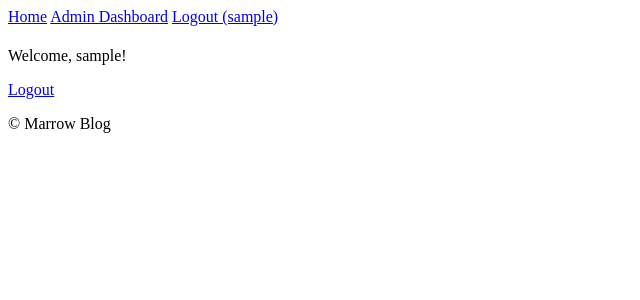
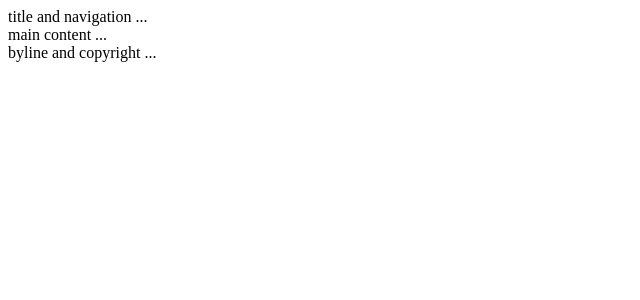
Before and after one commit to marrowb/marrow_blog, a Flask app: template marrow_blog/templates/admin/dashboard.html in a window 1280 px wide. Shown: the top 300 px of the page, without its empty margins (0-640 px from the left). Run offline with Flask 3, Linux system fonts and the light colour scheme; the template is opened without the code that fills it, so the values that code supplies are empty; the visitor is signed in with stand-in values (Sample User, id 1).

Commit message:
fix: rename index.html to base.html

```diff
--- a/marrow_blog/templates/layouts/base.html
+++ b/marrow_blog/templates/layouts/base.html
@@ -1,27 +1,27 @@
-<!doctype html>
-<html>
+<!DOCTYPE html>
+<html lang="en">
     <head>
-    <title>{% block title %}{% if title %}{{ title }} - {% endif %}Marrow Blog{% endblock %}</title>
-    {# Link to your CSS file if you have one #}
-    {# <link rel="stylesheet" href="{{ url_for('static', filename='css/style.css') }}"> #}
+        <title>
+            {% block title %}{% endblock %}
+        </title>
+        <meta charset="utf-8">
+        <meta name="viewport" content="width=device-width" />
+        <link rel="stylesheet"
+              href="{{ static_url_for('static', filename='index.css') }}">
     </head>
     <body>
+        <noscript><strong>Please enable JavaScript to view this page correctly.</strong></noscript>
         <header>
-        <nav>
-            <a href="{{ url_for('page.home') }}">Home</a>
-            {% if current_user.is_authenticated %}
-                <a href="{{ url_for('admin.dashboard') }}">Admin Dashboard</a>
-                <a href="{{ url_for('admin.logout') }}">Logout ({{ current_user.username }})</a>
-            {% else %}
-                <a href="{{ url_for('admin.login') }}">Admin Login</a>
-            {% endif %}
-        </nav>
+            title and navigation ...
         </header>
         <main>
-        {% block content %}{% endblock %}
+            main content ...
+            {% block body %}{% endblock %}
         </main>
         <footer>
-        <p>&copy; Marrow Blog</p>
+            byline and copyright ...
         </footer>
+        <script type="module"
+                src="{{ static_url_for('static', filename='index.js') }}"></script>
     </body>
 </html>
```
Also changed, not shown: marrow_blog/page/templates/page/home.html (+8 -8 lines), marrow_blog/templates/layouts/index.html (deleted, +0 -26 lines). Lines whose indentation alone changed are shown as unchanged.
